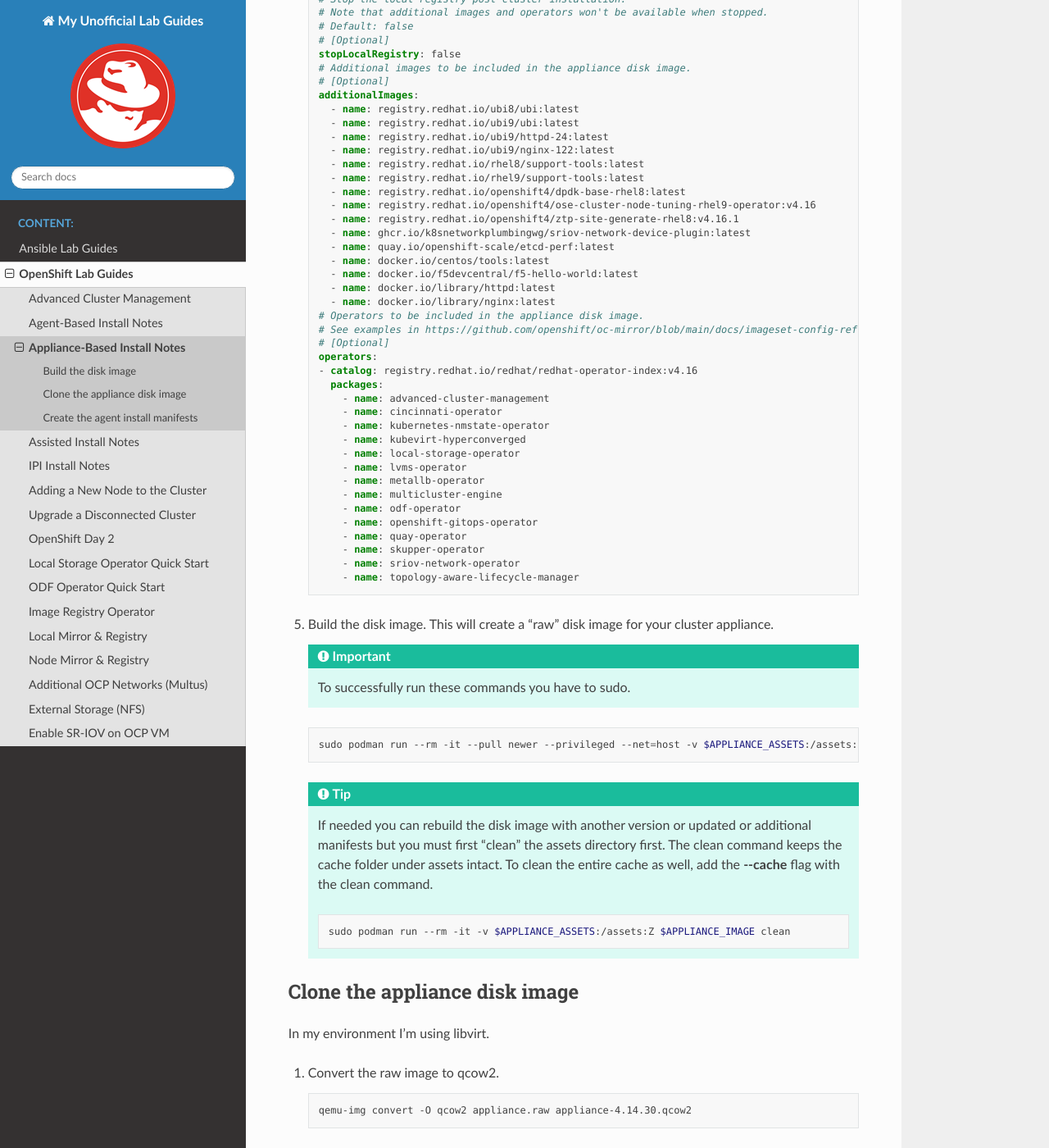
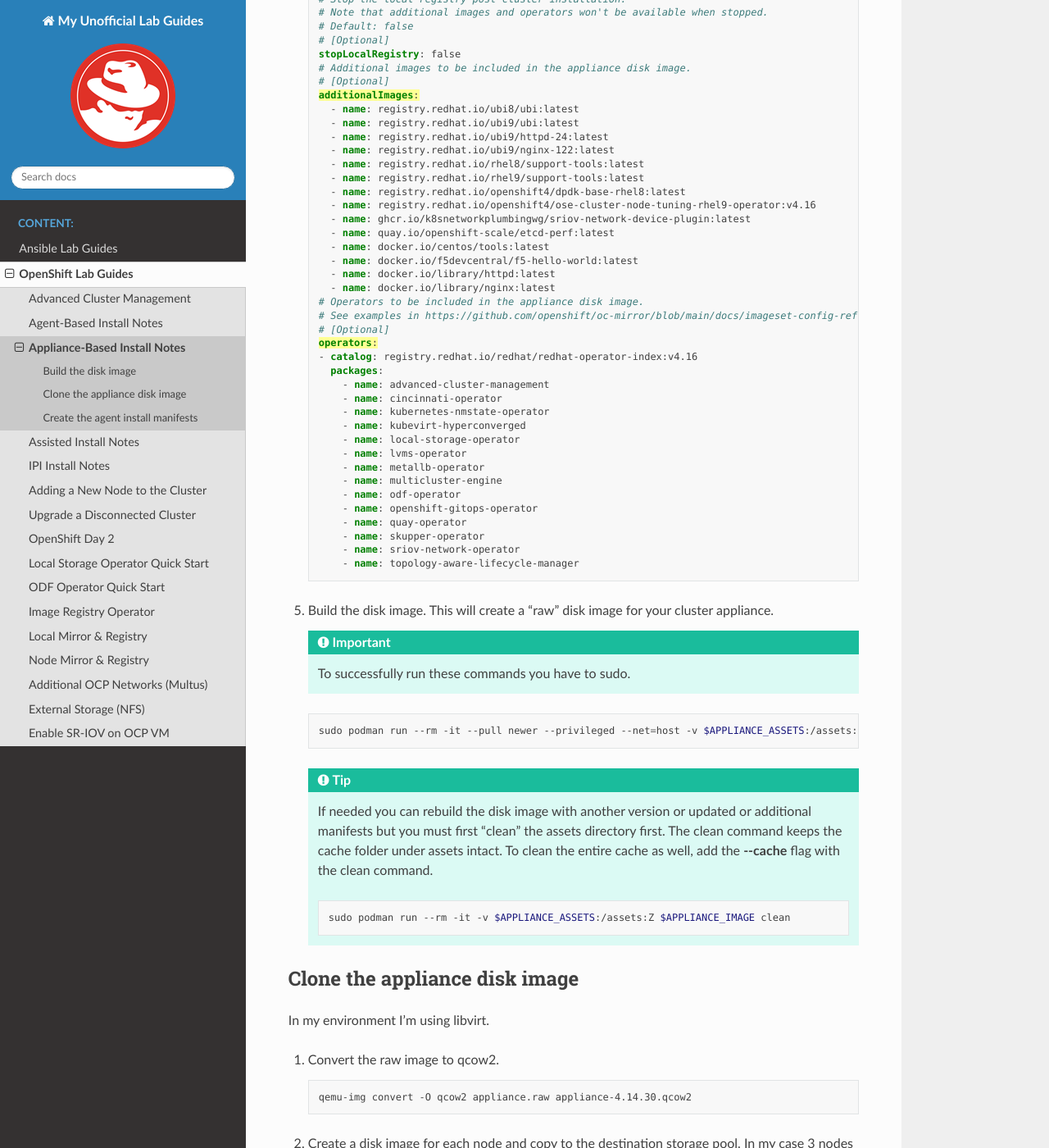
Before and after one commit to vtog/labGuides, a Sphinx documentation site: the page built from source/ocp/appliance-based-installer-notes.rst, in a window 1280 px wide and 1400 px high, scrolled down 2076 px. Shown: the whole window at 82% size. Built offline with Sphinx 7.4.7 and the Read the Docs theme 3.1.0, drawn with Linux system fonts in a browser that asks for light colours; pages that are not in the unit, such as notebooks, are missing from menus; some of the changed lines change nothing that is shown.

Commit message:
highlighting important lines of appliance-config

```diff
--- a/source/ocp/appliance-based-installer-notes.rst
+++ b/source/ocp/appliance-based-installer-notes.rst
@@ -61,6 +61,7 @@
       ApplianceConfig I required 300Gib.
 
    .. code-block:: yaml
+      :emphasize-lines: 7,11,15,21-24,44,62
 
       apiVersion: v1beta1
       kind: ApplianceConfig
@@ -114,7 +115,6 @@
         - name: registry.redhat.io/rhel9/support-tools:latest
         - name: registry.redhat.io/openshift4/dpdk-base-rhel8:latest
         - name: registry.redhat.io/openshift4/ose-cluster-node-tuning-rhel9-operator:v4.16
-        - name: registry.redhat.io/openshift4/ztp-site-generate-rhel8:v4.16.1
         - name: ghcr.io/k8snetworkplumbingwg/sriov-network-device-plugin:latest
         - name: quay.io/openshift-scale/etcd-perf:latest
         - name: docker.io/centos/tools:latest
@@ -177,7 +177,7 @@
 
    .. code-block:: bash
 
-      for i in {11..13}; do cp appliance-4.14.30.qcow2 /local/host$i.qcow2; done;
+      for i in {11..13}; do sudo cp appliance-4.14.30.qcow2 /local/host$i.qcow2; done;
 
 .. tip:: For baremetal you can copy the raw image to the destination drive
 
@@ -211,7 +211,7 @@
 
    .. code-block:: bash
 
-      for i in {11..13}; do cp workdir/agentconfig.noarch.iso /local/host$i-agentconfig.iso; done;
+      for i in {11..13}; do sudo cp workdir/agentconfig.noarch.iso /local/host$i-agentconfig.iso; done;
 
 #. Boot the VM's with the ISO created in the previous step. Follow the progress
    with the following command:
```
